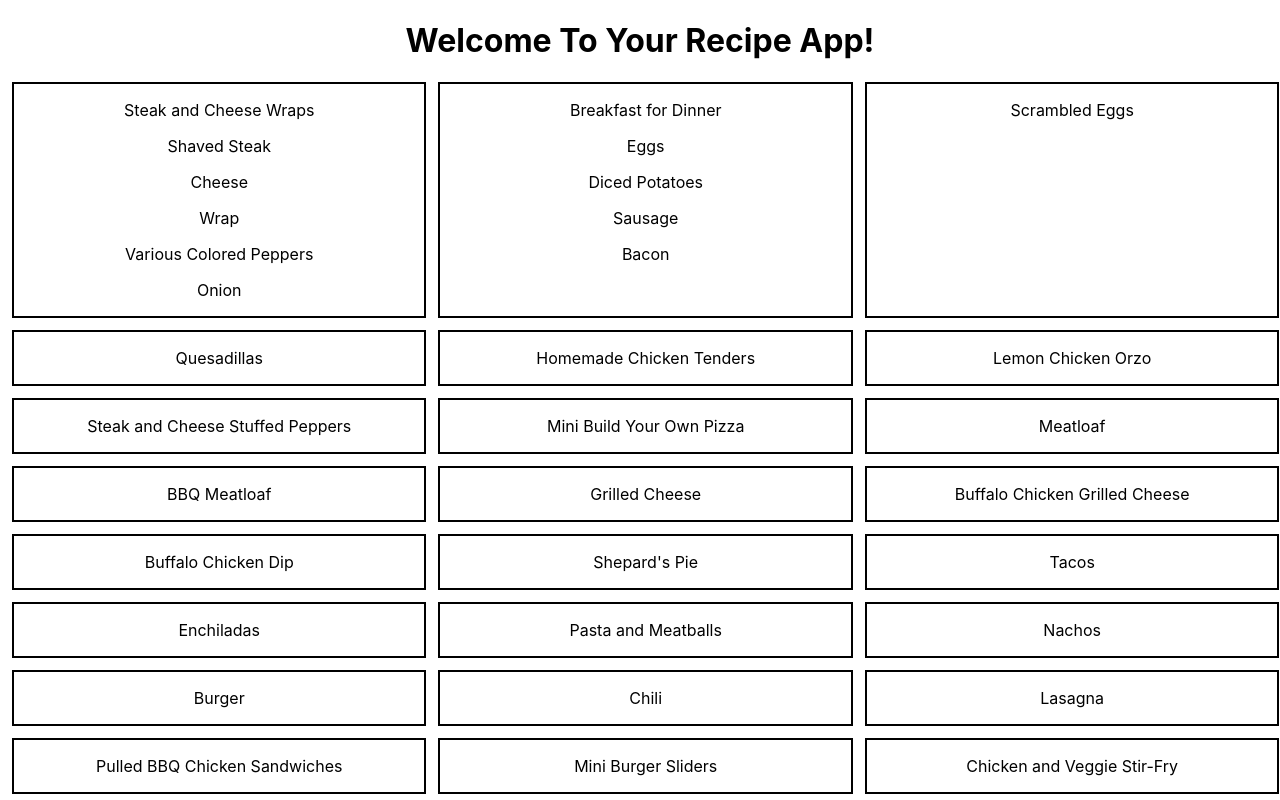
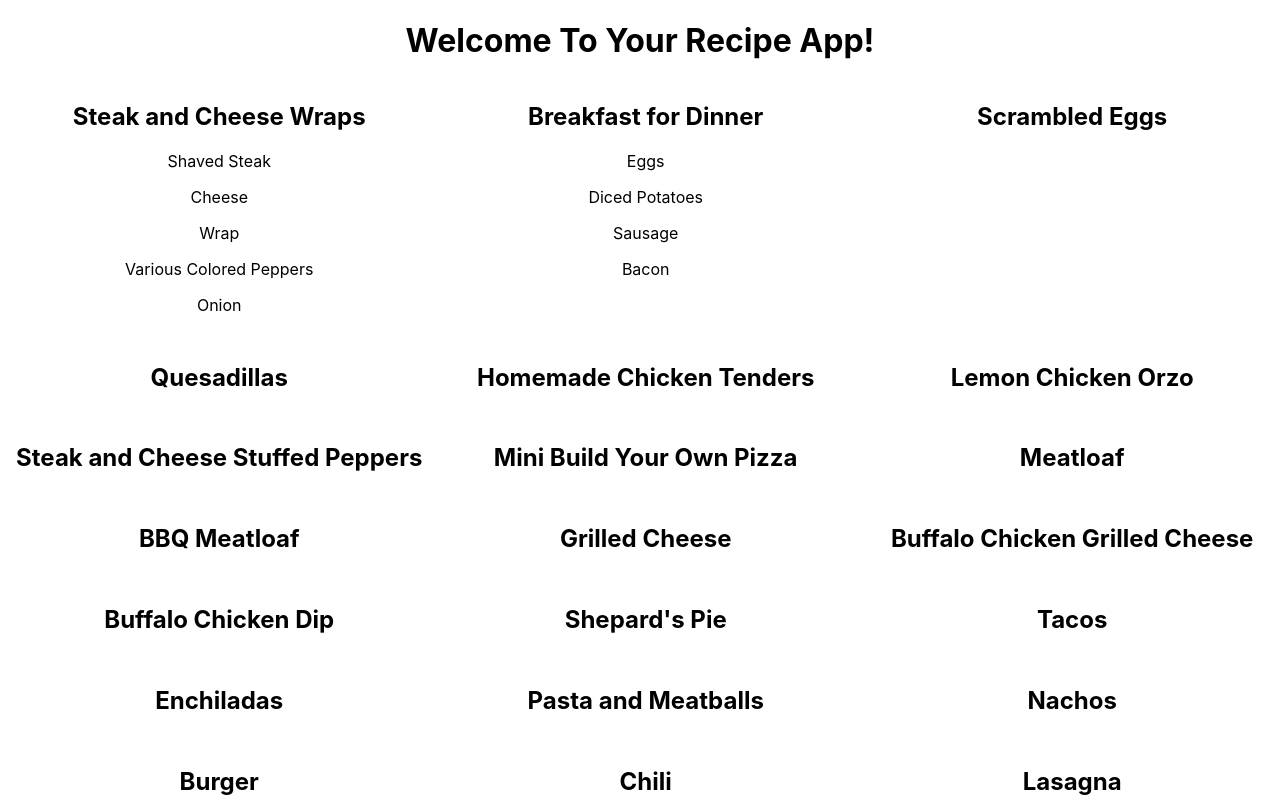
Before and after one commit to Mattmberg/react-typescript-recipe-app, a React (Create React App) app in the folder react-typescript-recipe-app/: page / in a window 1280 px wide. Shown: the top 800 px of the page. Built offline with nearby package versions, Linux system fonts and the light colour scheme.

Commit message:
Fleshing out the card component for recipes along with its type

```diff
--- /dev/null
+++ b/react-typescript-recipe-app/src/components/ReciperCard.tsx
@@ -0,0 +1,19 @@
+import { RecipeCardType } from "../types";
+
+export const RecipeCard = ({ id, name, description, ingredients}: RecipeCardType) => {
+    return (
+        <div className ="">
+            <div className="">
+                <h2 className="">{name}</h2>
+                <p className="">
+                    {description}
+                </p>
+                <p>
+                {ingredients.map(ingredient => {
+                    return(<p>{ingredient}</p>);
+                })}
+                </p>
+            </div>
+        </div>
+    );
+};
--- a/react-typescript-recipe-app/src/components/container.jsx
+++ b/react-typescript-recipe-app/src/components/container.jsx
@@ -2,6 +2,7 @@ import { Footer } from "./footer";
 import { Header } from "./header";
 import { recipeData } from "../data";
 import '../App.css';
+import { RecipeCard } from "./ReciperCard";
 
 export const Container = () => {
     return (
@@ -10,15 +11,7 @@ export const Container = () => {
             <main className ="">
                 <div className="grid-container">
                     {recipeData.map(recipe => {
-                        return(
-                            <div className="recipe-card" key={recipe.id}>
-                                <p>{recipe.name}</p>
-                                <p>{recipe.description}</p>
-                                {recipe.ingredients.map(ingredient => {
-                                    return(<p>{ingredient}</p>);
-                                })}
-                            </div>
-                        );
+                        return <RecipeCard key={recipe.id} {...recipe} />;
                     })}
                 </div>
             </main>
--- /dev/null
+++ b/react-typescript-recipe-app/src/types.tsx
@@ -0,0 +1,6 @@
+export type RecipeCardType = {
+    id: number;
+    name: string;
+    description: string;
+    ingredients: string[];
+}
```
